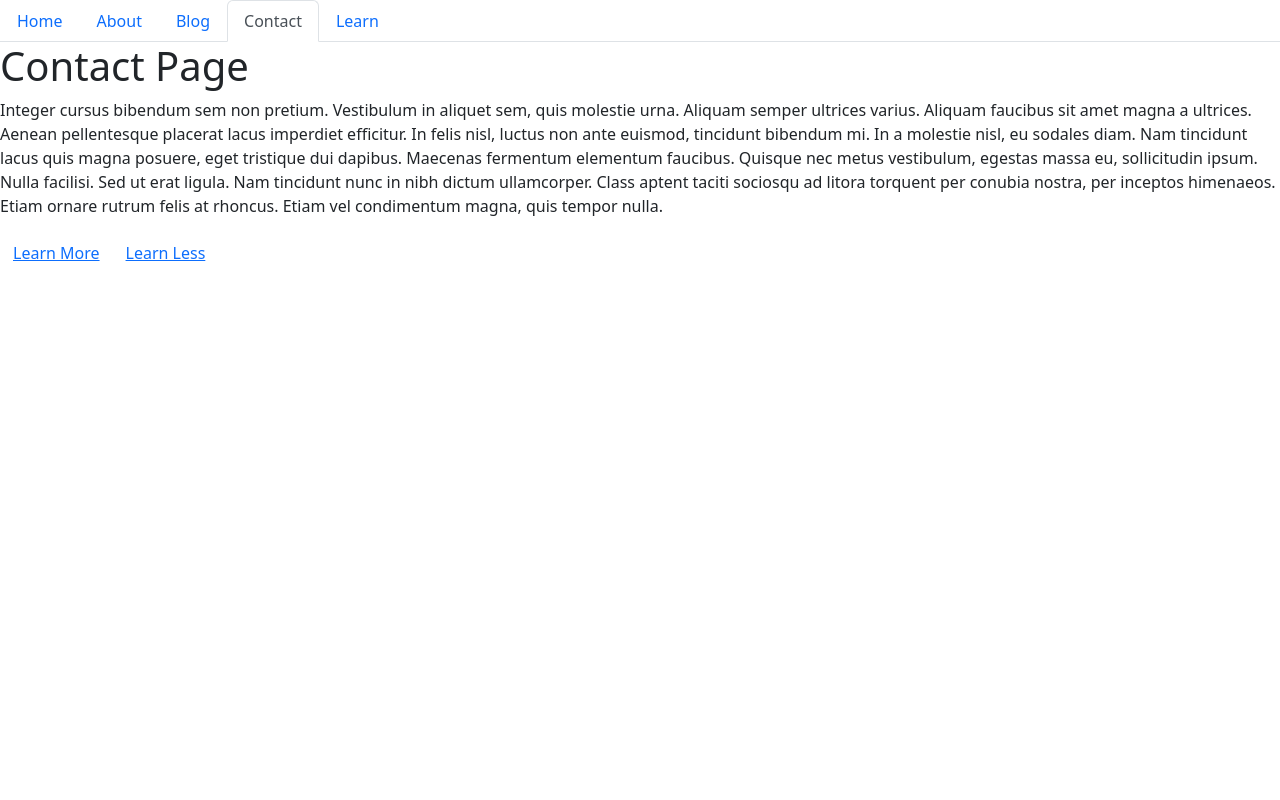
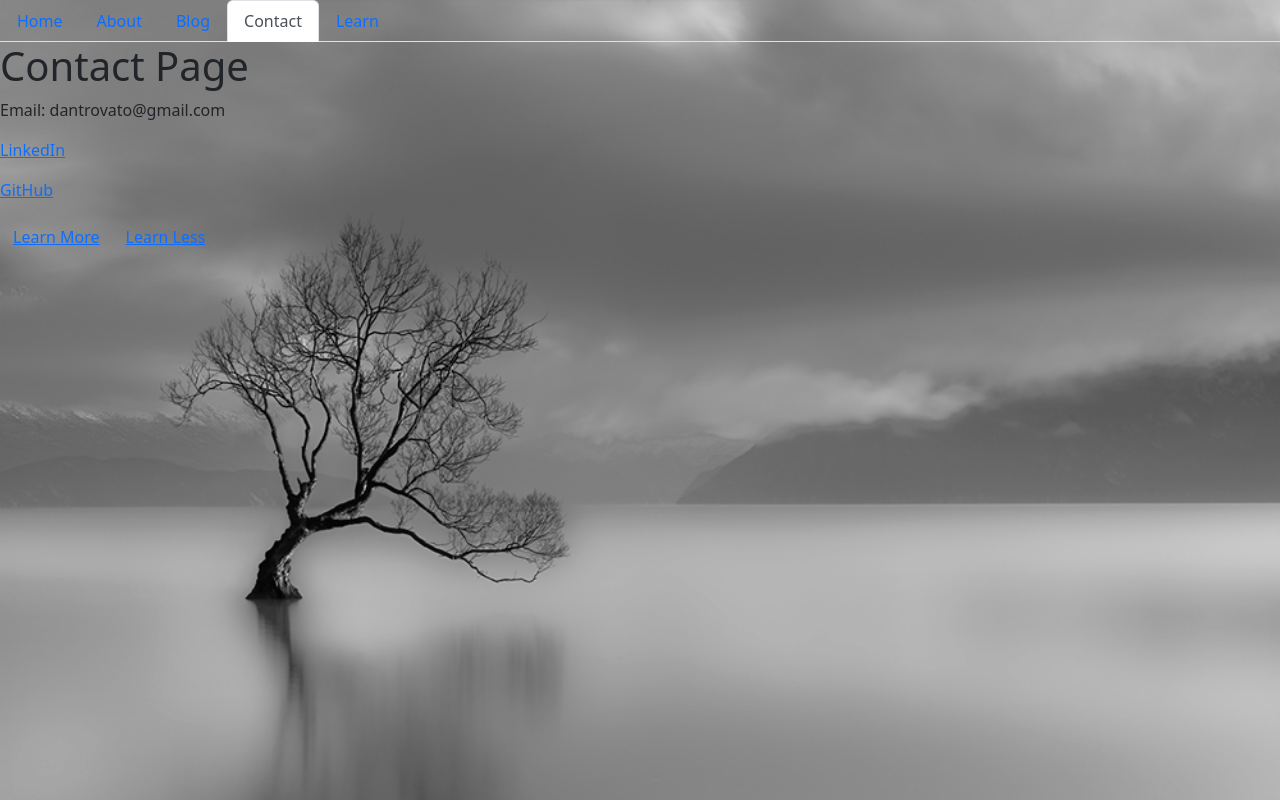
Before and after one commit to dantrovato/second-portfolio-with-react, a React (Create React App) app: page /second-portfolio-with-react/contact in a window 1280 px wide. Built offline with nearby package versions, Linux system fonts and the light colour scheme.

Commit message:
Add treeinlake pic as a standard background for entire site

```diff
--- a/src/App.js
+++ b/src/App.js
@@ -5,18 +5,30 @@ import Home from "./components/pages/Home";
 import About from "./components/pages/About";
 import Blog from "./components/pages/Blog";
 import Contact from "./components/pages/Contact";
+import Header from "./components/Header";
 
 function App() {
+  const backgroundStyle = {
+    backgroundImage: "url(./treeinlake.png)",
+    backgroundSize: "cover",
+    backgroundRepeat: "no-repeat",
+    height: "100vh",
+  };
+
   return (
+    <>
       <Router>
-      <div>
-        <NavTabs />
+        <div style={backgroundStyle}>
+          <Header />
           {/* Wrap Route elements in a Routes component */}
           <Routes basename="second-portfolio-with-react">
             {/* Define routes using the Route component to render different page components at different paths */}
             {/* Define a default route that will render the Home component */}
             <Route path="second-portfolio-with-react/" element={<Home />} />
-          <Route path="second-portfolio-with-react/about" element={<About />} />
+            <Route
+              path="second-portfolio-with-react/about"
+              element={<About />}
+            />
             <Route path="second-portfolio-with-react/blog" element={<Blog />} />
             {/* Define a route that will have descendant routes */}
             <Route
@@ -26,6 +38,7 @@ function App() {
           </Routes>
         </div>
       </Router>
+    </>
   );
 }
 
--- /dev/null
+++ b/src/components/Header.js
@@ -0,0 +1,8 @@
+import React from "react";
+import NavTabs from "./NavTabs";
+
+function Header() {
+  return <NavTabs />;
+}
+
+export default Header;
--- a/src/components/pages/Contact.js
+++ b/src/components/pages/Contact.js
@@ -1,23 +1,19 @@
-import React from 'react';
-import { Link, Route, Routes } from 'react-router-dom';
-import Learn from './Learn';
+import React from "react";
+import { Link, Route, Routes } from "react-router-dom";
+import Learn from "./Learn";
 
 function Contact(props) {
   return (
     <div>
       <h1>Contact Page</h1>
+      <p>Email: dantrovato@gmail.com</p>
       <p>
-        Integer cursus bibendum sem non pretium. Vestibulum in aliquet sem, quis
-        molestie urna. Aliquam semper ultrices varius. Aliquam faucibus sit amet
-        magna a ultrices. Aenean pellentesque placerat lacus imperdiet
-        efficitur. In felis nisl, luctus non ante euismod, tincidunt bibendum
-        mi. In a molestie nisl, eu sodales diam. Nam tincidunt lacus quis magna
-        posuere, eget tristique dui dapibus. Maecenas fermentum elementum
-        faucibus. Quisque nec metus vestibulum, egestas massa eu, sollicitudin
-        ipsum. Nulla facilisi. Sed ut erat ligula. Nam tincidunt nunc in nibh
-        dictum ullamcorper. Class aptent taciti sociosqu ad litora torquent per
-        conubia nostra, per inceptos himenaeos. Etiam ornare rutrum felis at
-        rhoncus. Etiam vel condimentum magna, quis tempor nulla.
+        <a href="https://www.linkedin.com/in/daniele-trovato-6a130718a/">
+          LinkedIn
+        </a>
+      </p>
+      <p>
+        <a href="https://www.github.com/dantrovato">GitHub</a>
       </p>
       <Link to="learn" role="button" className="btn btn-link">
         Learn More
--- a/src/components/pages/Home.js
+++ b/src/components/pages/Home.js
@@ -1,37 +1,12 @@
 import React from "react";
 
 function Home() {
-  const backgroundStyle = {
-    backgroundImage: "url(./treeinlake.png)",
-    backgroundSize: "cover",
-    backgroundRepeat: "no-repeat",
-    height: "100vh",
-  };
-
   return (
-    // <div style={backgroundStyle}>
-    //   <h1>Daniele Trovato</h1>
-    //   <h2>Junior Front End Developer</h2>
-    //   <p>
-    //     Lorem ipsum dolor sit amet, consectetur adipiscing elit. Sed neque
-    //     velit, lobortis ut magna varius, blandit rhoncus sem. Morbi lacinia nisi
-    //     ac dui fermentum, sed luctus urna tincidunt. Etiam ut feugiat ex. Cras
-    //     non risus mi. Curabitur mattis rutrum ipsum, ut aliquet urna imperdiet
-    //     ac. Sed nec nulla aliquam, bibendum odio eget, vestibulum tortor. Cras
-    //     rutrum ligula in tincidunt commodo. Morbi sit amet mollis orci, in
-    //     tristique ex. Donec nec ornare elit. Donec blandit est sed risus feugiat
-    //     porttitor. Vestibulum molestie hendrerit massa non consequat. Vestibulum
-    //     vitae lorem tortor. In elementum ultricies tempus. Interdum et malesuada
-    //     fames ac ante ipsum primis in faucibus.
-    //   </p>
-    // </div>
-    // <h1 class="visually-hidden">Heroes examples</h1>
-
-    <div class="px-4 py-5 my-5 text-center text-white" style={backgroundStyle}>
+    <div className="px-4 py-5 my-5 text-center text-white">
       {/* <img class="d-block mx-auto mb-4" src="/docs/5.3/assets/brand/bootstrap-logo.svg" alt="" width="72" height="57"> */}
-      <h1 class="display-5 fw-bold">Daniele Trovato</h1>
-      <div class="col-lg-6 mx-auto">
-        <p class="lead mb-4">
+      <h1 className="display-5 fw-bold">Daniele Trovato</h1>
+      <div className="col-lg-6 mx-auto">
+        <p className="lead mb-4">
           Front-end web developer leveraging a background in the fashion
           industry to bring people skills. Self-taught for the most part and
           currently completing Trilogy Coding Bootcamp. Creative thinker with a
--- a/src/index.js
+++ b/src/index.js
@@ -1,6 +1,7 @@
 import React from "react";
-import ReactDOM from "react-dom";
+import { createRoot } from "react-dom/client";
 import App from "./App";
 import "bootstrap/dist/css/bootstrap.min.css";
 
-ReactDOM.render(<App />, document.getElementById("root"));
+const rootElement = document.getElementById("root");
+createRoot(rootElement).render(<App />);
```
Also changed, not shown: src/components/pages/treeinlake.png (deleted), 1 other file (tests, documents, lock files or other folders). Lines whose indentation alone changed are shown as unchanged.
